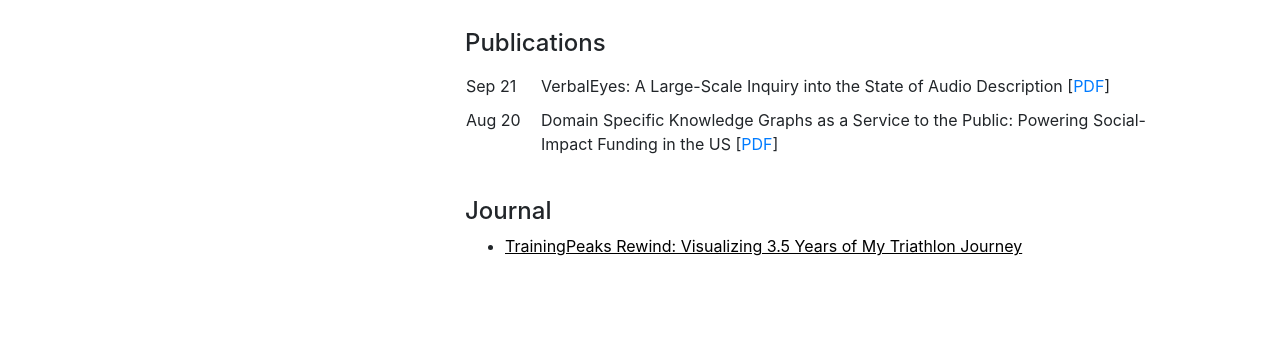
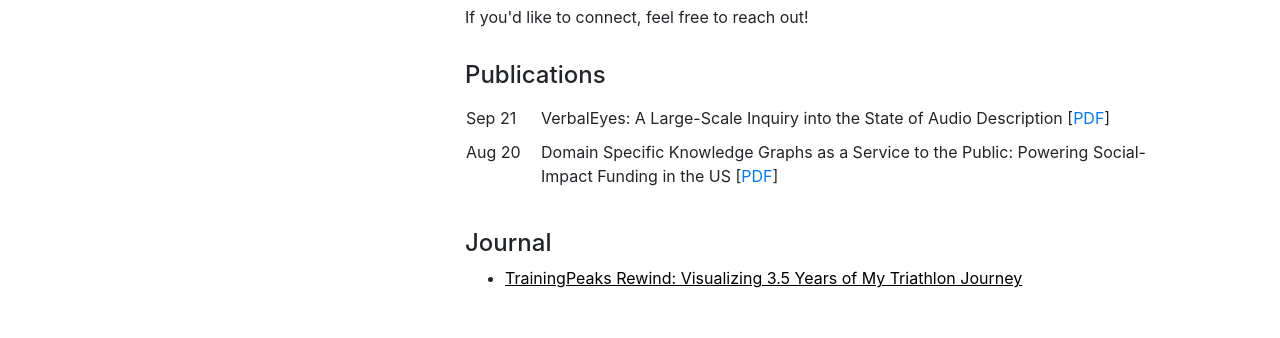
Before and after one commit to NotDachun/dachun, a plain HTML site: page index.html in a window 1280 px wide. Shown: the part 486-824 px from the top of the page. Before the commit the page ends 800 px from the top, so only its background shows below. Drawn offline with nearby package versions, Linux system fonts and the light colour scheme; some icons are missing.

Commit message:
update home page white space

```diff
--- a/style.css
+++ b/style.css
@@ -9,6 +9,7 @@ body {
     line-height: 1.6;
     color: var(--text-color);
     background-color: var(--background-color);
+    padding-top: 2rem; /* Added padding to top of body */
 }
 
 .home-content {
```
